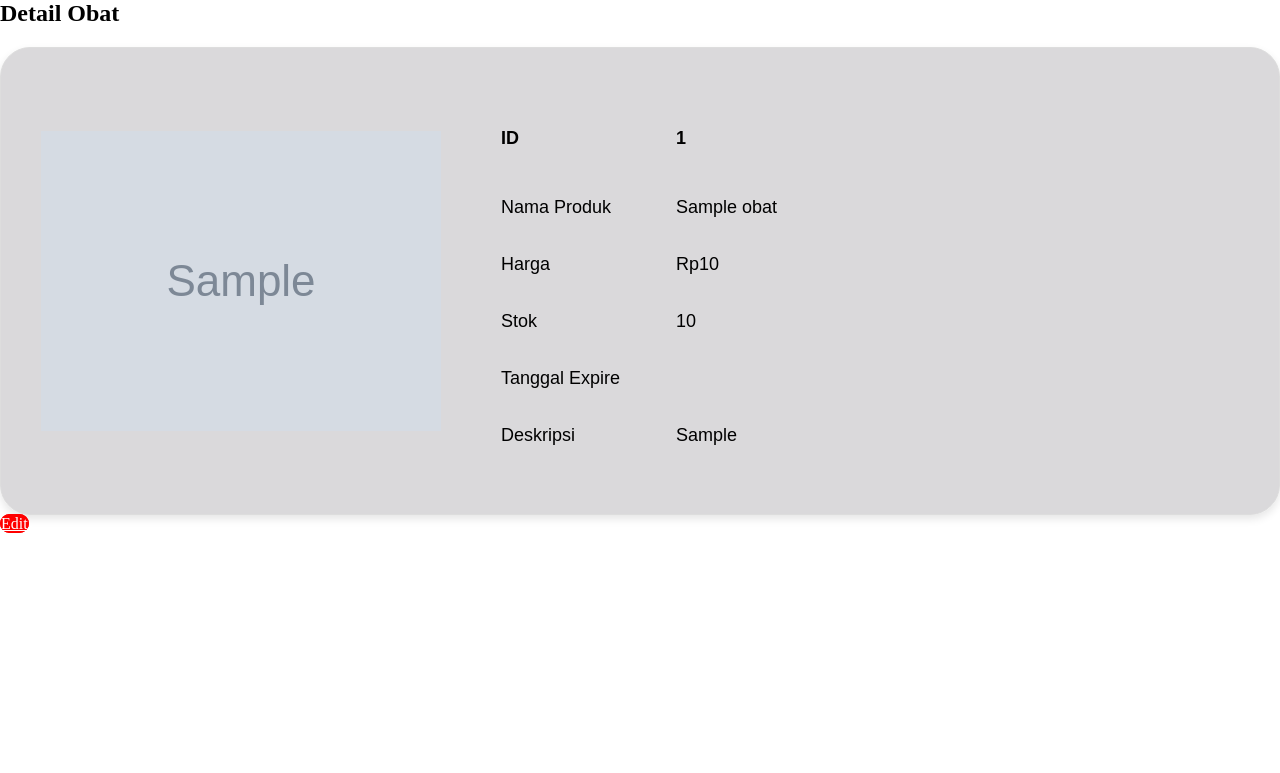
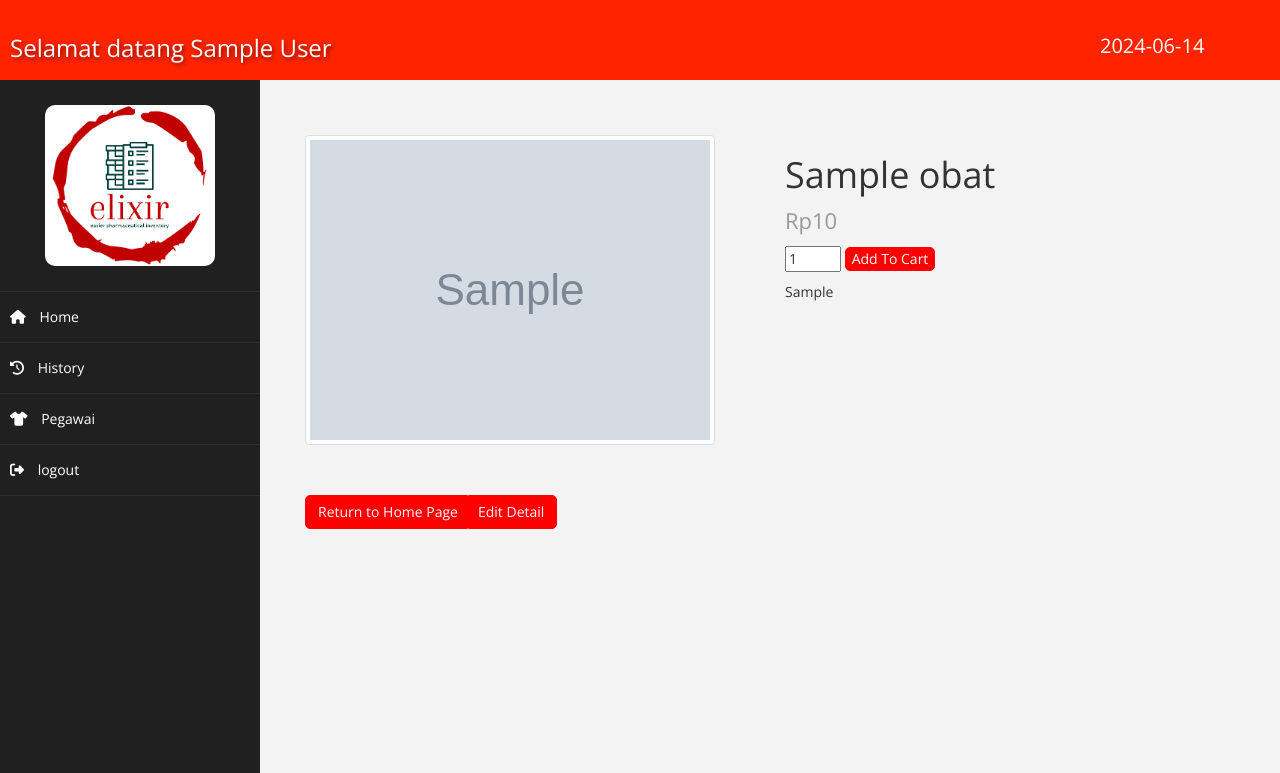
Before and after one commit to SoF4rAway/manpro, a PHP site: page /index.php?page=detail&id=1 in a window 1280 px wide. Shown: the top 773 px of the page. Run offline with PHP 8.4, Linux system fonts and the light colour scheme; the visitor is signed in with stand-in values (Sample User, id 1); tables that the repository leaves empty or names only in its code hold one stand-in row (values such as "Sample post"); grey boxes marked "Sample" are stand-in pictures.

Commit message:
New Routing Implementation Cart Debugging

```diff
--- a/admin/detail.php
+++ b/admin/detail.php
@@ -1,77 +1,45 @@
-    <h2>Detail Obat</h2>
-    <?php
+<?php
 
-    if (!isset($_SESSION['username'])) {
-        echo "<script>alert('Anda belum login, silahkan login terlebih dahulu.'); window.location.href = 'login.php';</script>";
-        exit();
+/*if (!isset($_SESSION['username'])) {
+    echo "<script>alert('Anda belum login, silahkan login terlebih dahulu.'); window.location.href = 'login.php';</script>";
+    exit();
+}*/
+
+// Check to make sure the id parameter is specified in the URL
+if (isset($_GET['id'])) {
+    // Prepare statement and execute, prevents SQL injection
+    $stmt = $koneksi->prepare('SELECT * FROM obat WHERE id_obat = ?');
+    $stmt->bind_param('i', $_GET['id']);
+    $stmt->execute();
+    // Store the result so we can check if the record exists in the database
+    $result = $stmt->get_result();
+
+    // Fetch the product from the database and return the result as an Array
+    $product = $result->fetch_assoc();
+
+    // Check if the product exists (array is not empty)
+    if (!$product) {
+        // Product doesn't exist
+        echo "<script>alert('Product does not exist!'); window.location.href = 'index.php';</script>";
+        exit;
     }
 
-    $ambil = $koneksi->query("SELECT * FROM obat WHERE id_obat='$_GET[id]'");
-    $detail = $ambil->fetch_assoc();
-    ?>
-<!DOCTYPE html>
-<html lang="en">
-<head>
-    <meta charset="UTF-8">
-    <meta http-equiv="X-UA-Compatible" content="IE=edge">
-    <meta name="viewport" content="width=device-width, initial-scale=1.0">
-    <style>
-        body, html {
-            width: 100%;
-            margin: 0;
-            padding: 0;
-        }
+    // Close the statement when done
+    $stmt->close();
+} else {
+    // ID parameter was not specified
+    echo "<script>alert('Product does not exist!'); window.location.href = 'index.php';</script>";
+    exit;
+}
+?>
 
-        .card {
-            display: flex;
-            border: 1px solid #ddd;
-            border-radius: 30px;
-            overflow: hidden;
-            box-shadow: 0 4px 8px rgba(0, 0, 0, 0.1);
-            background-color: rgba(69, 65, 76, 0.2);
-        }
-
-        .card-title,
-        .card-text,
-        .btn-danger,
-        .btn-warning {
-            font-family: 'Arial', sans-serif;
-            font-size: 18px;
-        }
-
-        .card img {
-            width: 400px;
-            object-fit: contain;
-            padding: 10px;
-            margin-left: 30px;
-        }
-
-        .card-body {
-            flex: 1;
-            display: flex;
-            flex-direction: column;
-            justify-content: flex-start;
-            align-items: flex-start;
-            padding: 50px;
-        }
-
-        .label {
-            width: 150px;
-            text-align: left;
-            margin-right: 20px;
-            color: black;
-            display: inline-block;
-        }
-
-        .data {
-            display: inline-block;
-        }
-
-        .btn-primary {
+<?=template_header($userName, $date)?>
+<style>
+    .btn-primary {
         color: white;
         background-color: red;
         border: 1px solid red;
-        border-radius: 20px;
+        border-radius: 5px;
         transition: background-color 0.3s, color 0.3s, border-color 0.3s, border-radius 0.3s;
     }
 
@@ -79,45 +47,47 @@
         color: white;
         background-color: darkred;
         border-color: darkred;
-        border-radius: 20px;
+        border-radius: 5px;
 
     }
+    .price {
+        display: block;
+        font-size: 22px;
+        color: #999999;
+    }
+</style>
 
-    </style>
-</head>
-<body>
-    <div class="card">
-        <?php
-            $imagePath = '../foto_produk/' . $detail['foto_obat'];
-        ?>
-        <img src="<?php echo $imagePath; ?>" alt="Obat Image">
-        <div class="card-body">
-            <h5 class="card-title product-name">
-                <span class="label">ID</span> <span class="data"><?php echo $detail['id_obat']; ?></span>
-            </h5>
-            <p class="card-text">
-                <span class="label">Nama Produk</span> <span class="data"><?php echo $detail['nama_obat']; ?></span>
-            </p>
-            <p class="card-text">
-                <span class="label">Harga</span> <span class="data">Rp<?php echo number_format($detail['harga'], 0, ',', '.'); ?></span>
-            </p>
-            <p class="card-text">
-                <span class="label">Stok</span> <span class="data"><?php echo $detail['stok']; ?></span>
-            </p>
-             <p class="card-text">
-                <span class="label">Tanggal Expire</span> <span class="data"><?php echo $detail['expired']; ?></span>
-            </p>
 
-             <?php
-                $deskripsi = $detail['deskripsi'];
-                if (!empty($deskripsi)) {
-                    echo '<p class="card-text" style="text-align: justify;"><span class="label">Deskripsi</span> <span class="data">' . $deskripsi . '</span></p>';
-                }
-            ?>
+<div class="container " style="width: 75vw; padding-top: 5vh">
+    <div class="row text-justify">
+        <!-- Column for the image -->
+        <div class="col-md-6">
+            <img src="../foto_produk/<?=$product['foto_obat']?>" class="img-thumbnail" alt="<?=$product['nama_obat']?>">
         </div>
-
+        <!-- Column for the product name, description, price, etc. -->
+        <div class="col-md-6">
+            <h1 class="name"><?=$product['nama_obat']?></h1>
+            <span class="price">
+                Rp<?=$product['harga']?>
+            </span>
+            <form action="index.php?page=keranjang" method="post" style="padding-top: 10px; padding-bottom: 10px">
+                <input type="number" name="quantity" value="1" min="1" max="<?=$product['stok']?>" placeholder="Quantity" required>
+                <input type="hidden" name="product_id" value="<?=$product['id_obat']?>">
+                <input type="submit" value="Add To Cart" class="btn-primary">
+            </form>
+            <div class="description">
+                <?=$product['deskripsi']?>
+            </div>
+        </div>
     </div>
-    <a href="index.php?halaman=ubahproduk&id=<?php echo $detail['id_obat']; ?>" class="btn btn-primary">Edit</a>
-    </form>
-</body>
-</html>
+    <div style="padding-top: 50px">
+        <div class="row">
+            <div class="col-md-2">
+                <a href="index.php" class="btn btn-primary">Return to Home Page</a>
+            </div>
+            <div class="col-md-10 text-left">
+                <a href="index.php?page=ubahproduk&id=<?=$product['id_obat']?>" class="btn btn-primary">Edit Detail</a>
+            </div>
+        </div>
+    </div>
+</div>
```
Also changed, not shown: admin/keranjang.php (+157 -72 lines).
